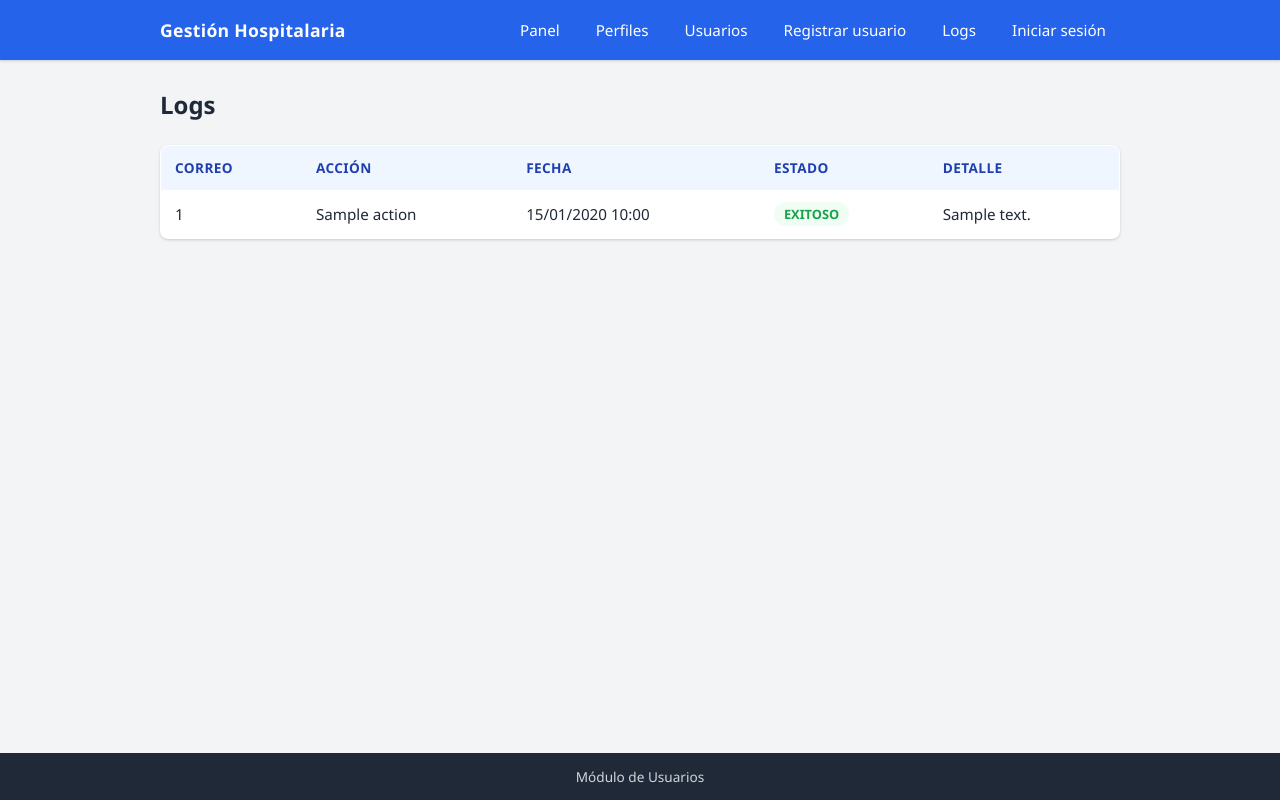
After one commit to Santiago-L10/proyecto_mongo, a Django app: template gestion_hospital/usuarios/templates/usuarios/logs/lista.html in a window 1280 px wide. The commit adds this page. Run offline with Django 5.2, Linux system fonts and the light colour scheme; the template is opened without the code that fills it: most values are stand-ins (such as "Sample title", 1, 10 or a date in 2020); parts of the project's set-up code (start-up, migrations or seed data) failed here and were passed over.

Commit message:
SIZE: L | FEAT: Se puede visualizar los logs en un listado en el panel administrador

```diff
--- a/gestion_hospital/usuarios/static/usuarios/panel.css
+++ b/gestion_hospital/usuarios/static/usuarios/panel.css
@@ -278,6 +278,11 @@ code {
 .estado--inactivo {
   background: var(--gris-100);
   color: var(--gris-500);
+}
+
+.estado--error {
+  background: var(--rojo-claro);
+  color: var(--rojo);
 }
 
 .etiqueta {
--- a/gestion_hospital/usuarios/templates/usuarios/base.html
+++ b/gestion_hospital/usuarios/templates/usuarios/base.html
@@ -16,6 +16,7 @@
         <a href="{% url 'usuarios:perfil_lista' %}">Perfiles</a>
         <a href="{% url 'usuarios:usuario_lista' %}">Usuarios</a>
         <a href="{% url 'usuarios:usuario_crear' %}">Registrar usuario</a>
+        <a href="{% url 'usuarios:log_lista' %}">Logs</a>
         {% if request.session.user_id %}
           <a href="{% url 'usuarios:logout_sesion' %}">Cerrar sesión ({{ request.session.nombre }})</a>
         {% else %}
--- /dev/null
+++ b/gestion_hospital/usuarios/templates/usuarios/logs/lista.html
@@ -0,0 +1,42 @@
+{% extends "usuarios/base.html" %}
+
+{% block titulo %}Logs{% endblock %}
+
+{% block contenido %}
+<div class="barra-titulo">
+  <h2>Logs</h2>
+</div>
+
+{% if logs %}
+<table class="tabla">
+  <thead>
+    <tr>
+      <th>Correo</th>
+      <th>Acción</th>
+      <th>Fecha</th>
+      <th>Estado</th>
+      <th>Detalle</th>
+    </tr>
+  </thead>
+  <tbody>
+    {% for log in logs %}
+    <tr>
+      <td>{{ log.user_id|default:"—" }}</td>
+      <td>{{ log.action }}</td>
+      <td>{{ log.date|date:"d/m/Y H:i" }}</td>
+      <td>
+        {% if log.status == "EXITOSO" %}
+          <span class="estado estado--activo">{{ log.status }}</span>
+        {% else %}
+          <span class="estado estado--error">{{ log.status }}</span>
+        {% endif %}
+      </td>
+      <td>{{ log.details }}</td>
+    </tr>
+    {% endfor %}
+  </tbody>
+</table>
+{% else %}
+<p class="vacio">No hay logs registrados todavía.</p>
+{% endif %}
+{% endblock %}
--- a/gestion_hospital/usuarios/templates/usuarios/panel.html
+++ b/gestion_hospital/usuarios/templates/usuarios/panel.html
@@ -19,6 +19,10 @@
     <span class="tarjeta__numero">{{ total_usuarios }}</span>
     <span class="tarjeta__texto">Usuarios</span>
   </a>
+  <a class="tarjeta" href="{% url 'usuarios:log_lista' %}">
+    <span class="tarjeta__numero">{{ total_logs }}</span>
+    <span class="tarjeta__texto">Logs</span>
+  </a>
 </div>
 
 <h3>Módulos por rol</h3>
--- a/gestion_hospital/usuarios/urls.py
+++ b/gestion_hospital/usuarios/urls.py
@@ -1,6 +1,7 @@
 from django.urls import path
 
 from .views.viewAuth import login_sesion, logout_sesion
+from .views.viewLog import log_lista
 from .views.viewPanel import panel_home
 from .views.viewRol import perfil_lista, perfil_editar
 from .views.viewUsuario import (
@@ -17,6 +18,7 @@ urlpatterns = [
     path("login/", login_sesion, name="login_sesion"),
     path("logout/", logout_sesion, name="logout_sesion"),
     path("", panel_home, name="panel_home"),
+    path("logs/", log_lista, name="log_lista"),
     # Perfiles / roles
     path("perfiles/", perfil_lista, name="perfil_lista"),
     path("perfiles/<str:perfil_id>/editar/", perfil_editar, name="perfil_editar"),
--- a/gestion_hospital/usuarios/views/viewPanel.py
+++ b/gestion_hospital/usuarios/views/viewPanel.py
@@ -9,6 +9,7 @@ def panel_home(request):
     contexto = {
         "total_perfiles": models.Perfil.objects.count(),
         "total_usuarios": models.User.objects.count(),
+        "total_logs": models.Log.objects.count(),
         "modulos_por_rol": MODULOS_POR_ROL,
     }
     return render(request, "usuarios/panel.html", contexto)
```
Also changed, not shown: gestion_hospital/usuarios/views/viewLog.py (added, +9 -0 lines).
